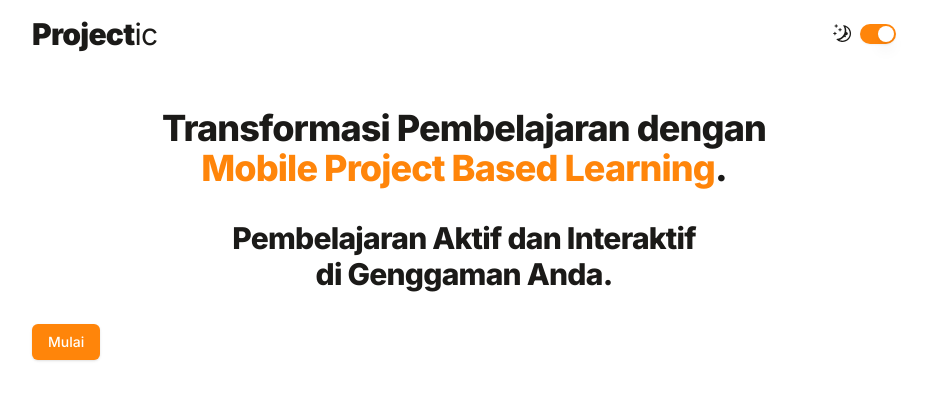
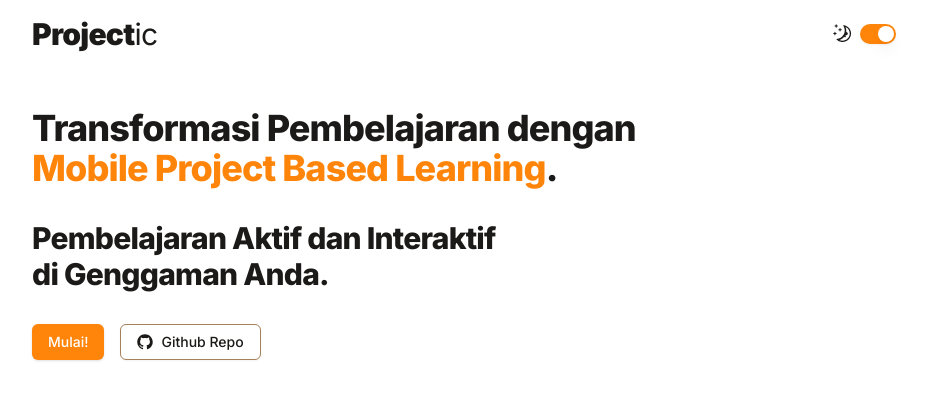
Before and after one commit to aldimaull/skripsi-pjbl-2024-app, a Next.js app: page / in a window 1280 px wide. Shown: the top 410 px of the page, without its empty margins (176-1103 px from the left). Built offline with nearby package versions, Linux system fonts and the light colour scheme; no server answers.

Commit message:
github icon on landing page

```diff
--- a/src/app/page.tsx
+++ b/src/app/page.tsx
@@ -1,18 +1,28 @@
 import { Button } from "@/components/ui/button";
 import Link from "next/link";
+import { GitHubLogoIcon } from "@radix-ui/react-icons";
 
 export default function Home() {
   return (
     <>
-      <h1 className="text-lg sm:text-xl md:text-2xl lg:text-3xl xl:text-4xl text-center mt-10 mb-4">
-        Transformasi Pembelajaran dengan <br/><span className="text-primary">Mobile Project Based Learning</span>.
+      <h1 className="text-lg sm:text-xl md:text-2xl lg:text-3xl xl:text-4xl mt-10 mb-4">
+        Transformasi Pembelajaran dengan <br />
+        <span className="text-primary">Mobile Project Based Learning</span>.
       </h1>
-      <h1 className="text-xl md:text-2xl lg:text-3xl font-extrabold leading-tight text-center my-8">
-        Pembelajaran Aktif dan Interaktif <br/>di Genggaman Anda.
+      <h1 className="text-xl md:text-2xl lg:text-3xl font-extrabold leading-tight my-8">
+        Pembelajaran Aktif dan Interaktif <br />
+        di Genggaman Anda.
       </h1>
-      <Button>
-        <Link href="/login">Mulai</Link>
-      </Button>
+      <div className="flex space-x-4">
+        <Link href="/login">
+          <Button>Mulai!</Button>
+        </Link>
+        <Link href="https://github.com/aldimaull/skripsi-pjbl-2024-app">
+          <Button variant="outline">
+            <GitHubLogoIcon className="mr-2 h-4 w-4" /> Github Repo
+          </Button>
+        </Link>
+      </div>
     </>
   );
 }
```
